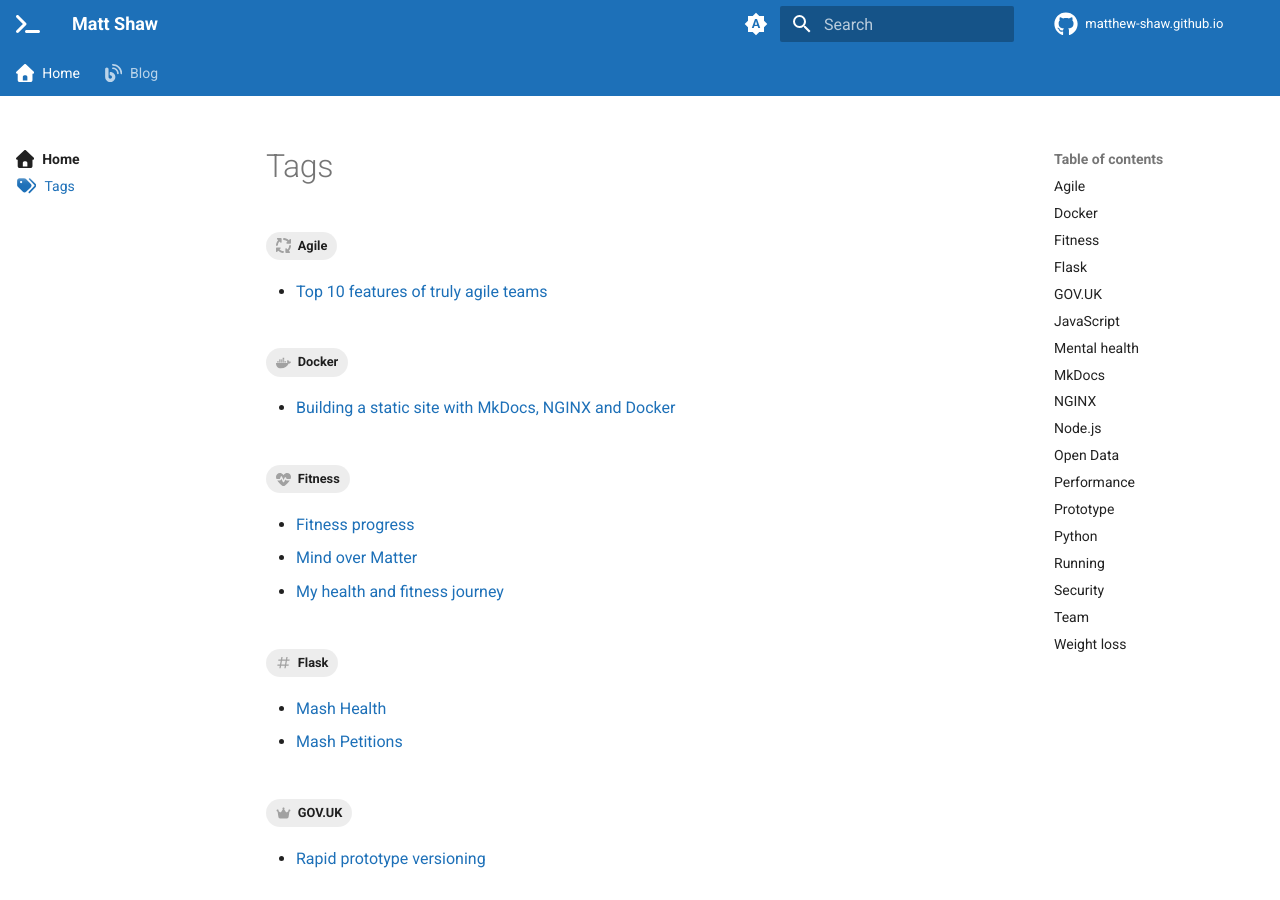
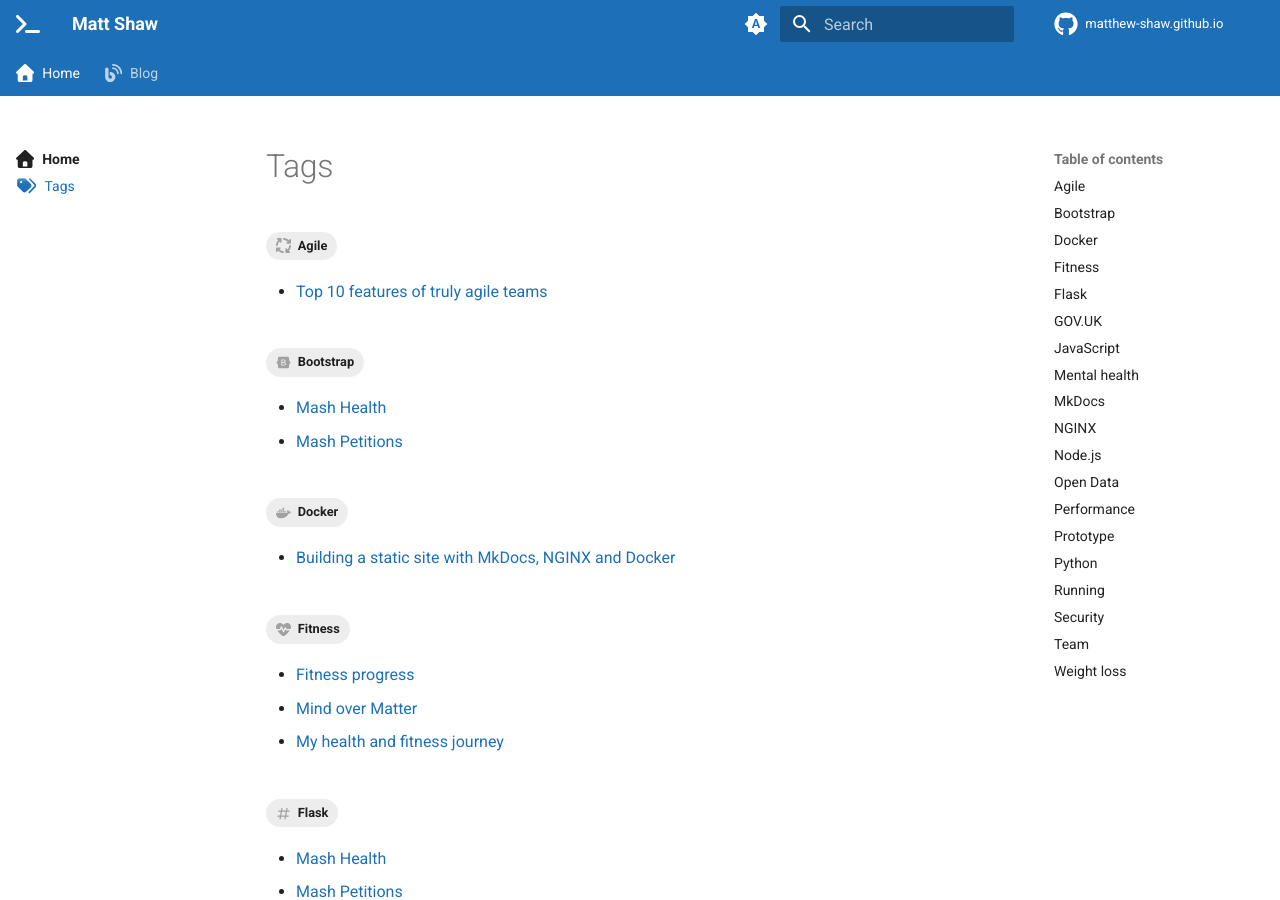
Before and after one commit to matthew-shaw/matthew-shaw.github.io, an MkDocs documentation site: the page built from docs/tags.md, in a window 1280 px wide and 900 px high. Built offline with MkDocs 1.6.1 and Material for MkDocs 9.7.7, drawn with Linux system fonts in a browser that asks for light colours; plug-ins that fetch from the network failed and are left out; comment, search, counter and statistics services are not loaded.

Commit message:
bootstrap tags

```diff
--- a/docs/blog/posts/mash-health.md
+++ b/docs/blog/posts/mash-health.md
@@ -8,6 +8,7 @@ categories:
   - Mash Software
 description: A digital public service that enables users to find UK healthcare providers.
 tags:
+  - Bootstrap
   - Flask
   - Open Data
   - Python
--- a/docs/blog/posts/mash-petitions.md
+++ b/docs/blog/posts/mash-petitions.md
@@ -8,6 +8,7 @@ categories:
   - Mash Software
 description: A digital public service that enables users to explore UK government and parliament petitions.
 tags:
+  - Bootstrap
   - Flask
   - Open Data
   - Python
```
